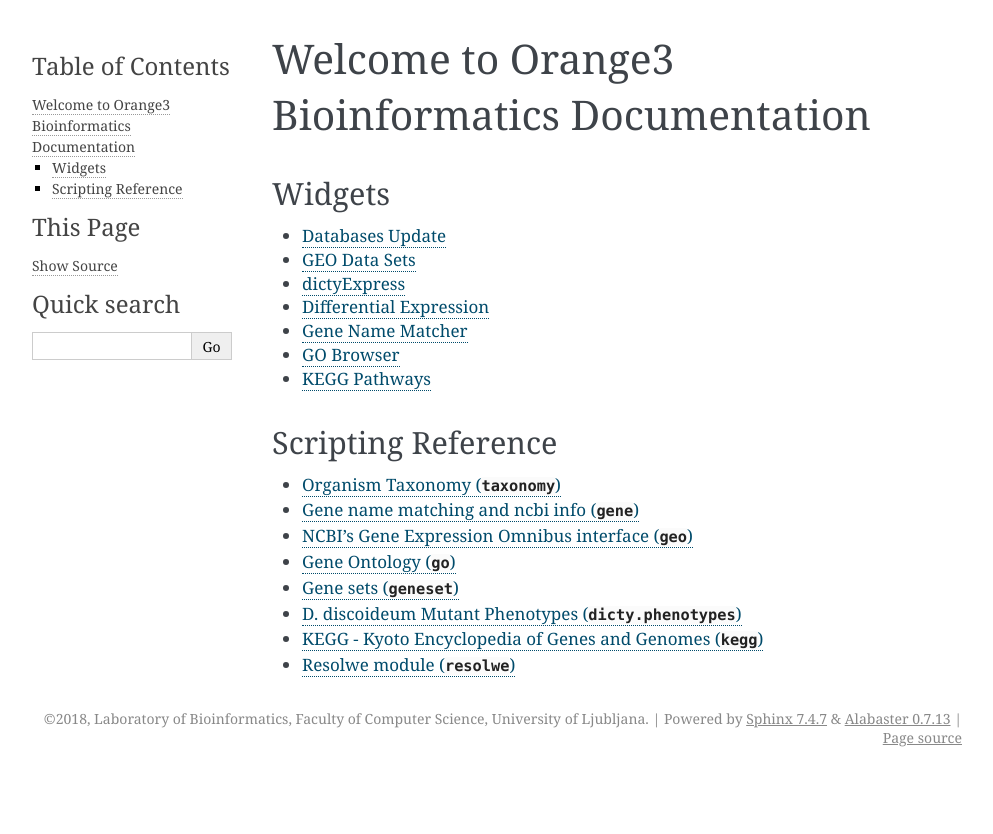
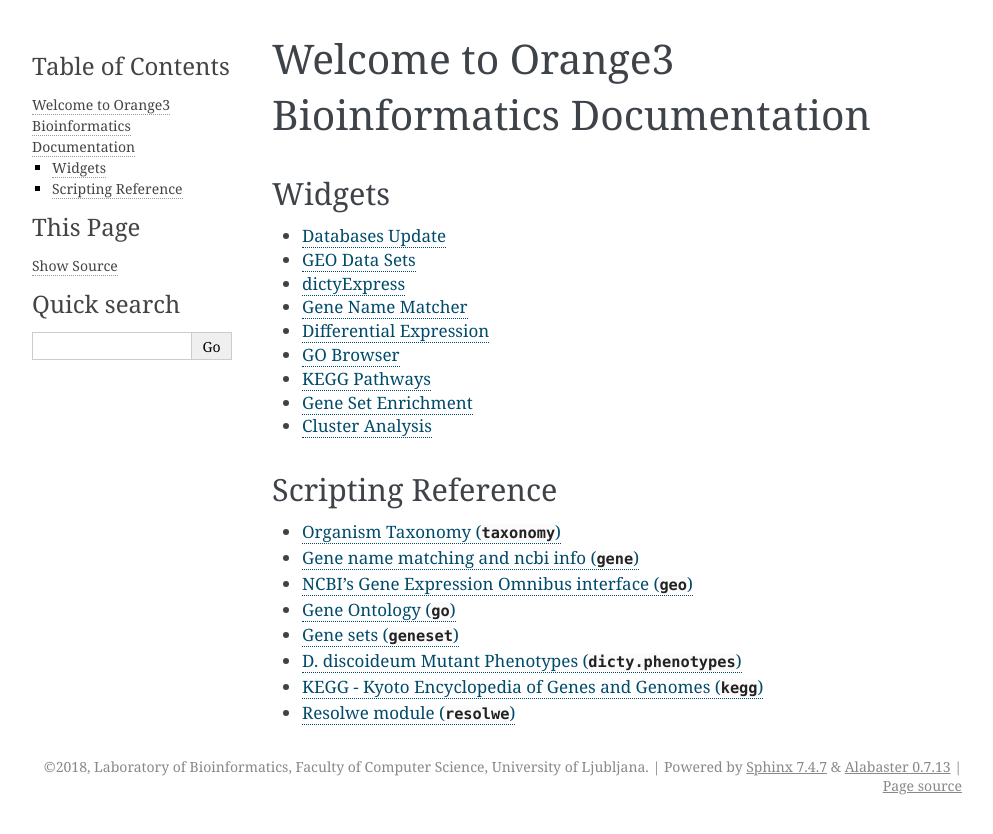
Before and after one commit to biolab/orange3-bioinformatics, a Sphinx documentation site: the page built from doc/index.rst, in a window 1280 px wide. Shown: the top 834 px of the page, without its empty margins (148-1141 px from the left). Built offline with Sphinx 7.4.7, drawn with Linux system fonts in a browser that asks for light colours.

Commit message:
Update index.rst

```diff
--- a/doc/index.rst
+++ b/doc/index.rst
@@ -10,10 +10,12 @@ Widgets
    widgets/databases_update.md
    widgets/geo_data_sets.md
    widgets/dicty_express.md
+   widgets/gene_name_matcher.md
    widgets/differential_expression.md
-   widgets/gene_name_matcher.md
    widgets/go_browser.md
    widgets/kegg_pathways.md
+   widgets/gene_set_enrichment.md
+   widgets/cluster_analysis.md
 
 
 
```
